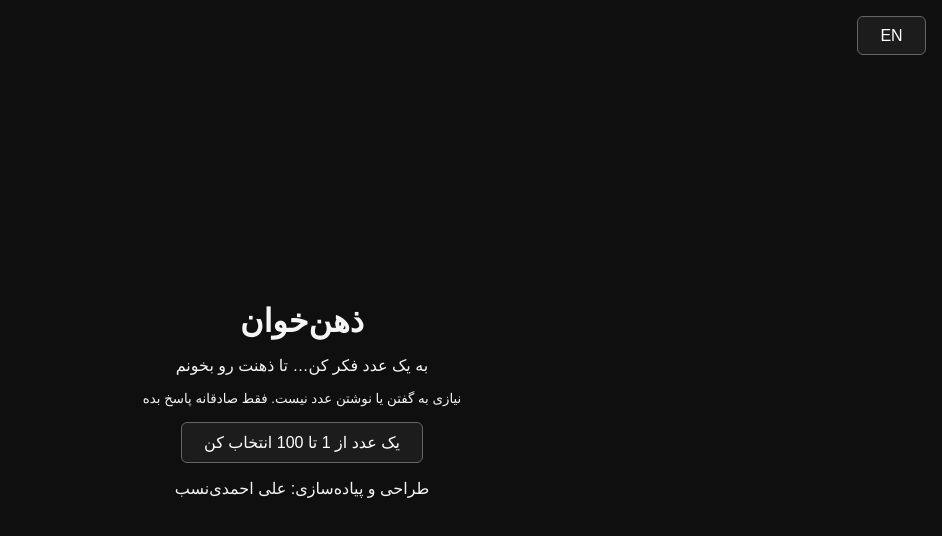
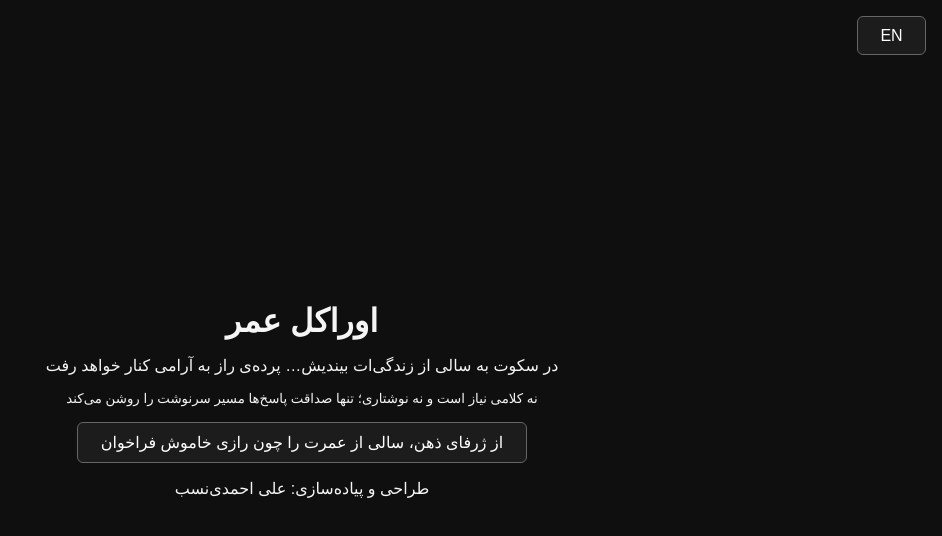
Before and after one commit to ali1898/oracle-ritual, an Angular app: page / in a window 1280 px wide. Shown: the top 536 px of the page, without its empty margins (338-1280 px from the left). Built offline with nearby package versions, Linux system fonts and the light colour scheme.

Commit message:
update texts of site and simple css reset on styles.scss

```diff
--- a/src/app/core/constants/texts.ts
+++ b/src/app/core/constants/texts.ts
@@ -1,30 +1,36 @@
 export const TEXTS = {
   fa: {
-    title: 'ذهن‌خوان',
-    subtitle: 'به یک عدد فکر کن… تا ذهنت رو بخونم',
-    guide: 'نیازی به گفتن یا نوشتن عدد نیست. فقط صادقانه پاسخ بده',
-    selectANumber: 'یک عدد از 1 تا 100 انتخاب کن',
-    hint: 'آیا عددی که در ذهن داری، در این کارت وجود دارد؟',
-    yes: 'بله',
-    no: 'خیر',
-    reveal: 'آشکارسازی حقیقت',
-    resultTitle: 'عدد تو این است',
-    resultSubtitle: 'همان عددی که از ابتدا در ذهنت بود',
-    restart: 'شروع دوباره',
+    title: 'اوراکل عمر',
+    subtitle:
+      'در سکوت به سالی از زندگی‌ات بیندیش… پرده‌ی راز به آرامی کنار خواهد رفت',
+    guide:
+      'نه کلامی نیاز است و نه نوشتاری؛ تنها صداقت پاسخ‌ها مسیر سرنوشت را روشن می‌کند',
+    selectANumber: 'از ژرفای ذهن، سالی از عمرت را چون رازی خاموش فراخوان',
+    hint: 'آیا پژواک سال‌های زندگی‌ات در این کارت پدیدار گشته است؟',
+    yes: 'آری',
+    no: 'نه',
+    reveal: 'گشایش راز عمر',
+    resultTitle: 'سن نهفته در ژرفای ذهن',
+    resultSubtitle: 'همان رازی که از آغاز در تقدیرت نوشته شده بود',
+    restart: 'آغاز دوباره آیین',
     footer: 'طراحی و پیاده‌سازی: علی احمدی‌نسب',
   },
   en: {
-    title: 'Astral Cipher',
-    subtitle: 'Think of a number… We will reveal it.',
-    guide: 'You don’t need to type or say your number. Just answer honestly.',
-    selectANumber: 'Select A Number between 1 & 100',
-    hint: 'Does your number appear on this card?',
+    title: 'Oracle of Age',
+    subtitle:
+      'In silence, summon a year of your life… the veil of mystery shall be lifted',
+    guide:
+      'No words, no writing—only the honesty of your answers lights the path of fate',
+    selectANumber:
+      'From the depths of thought, call forth an age as a hidden secret',
+    hint: 'Does the whisper of your years reveal itself upon this card?',
     yes: 'YES',
     no: 'NO',
-    reveal: 'Bind the Truth',
-    resultTitle: 'Your Number Is',
-    resultSubtitle: 'The number you had in mind all along.',
-    restart: 'Restart',
-    footer: 'Designed & Developed by Ali Ahmadi Nasab',
+    reveal: 'Unveil the Secret of Age',
+    resultTitle: 'The Age Concealed Within',
+    resultSubtitle:
+      'The secret inscribed in your destiny from the very beginning',
+    restart: 'Commence the Ritual Anew',
+    footer: 'Designed & Envisioned by Ali Ahmadi Nasab',
   },
 };
```
